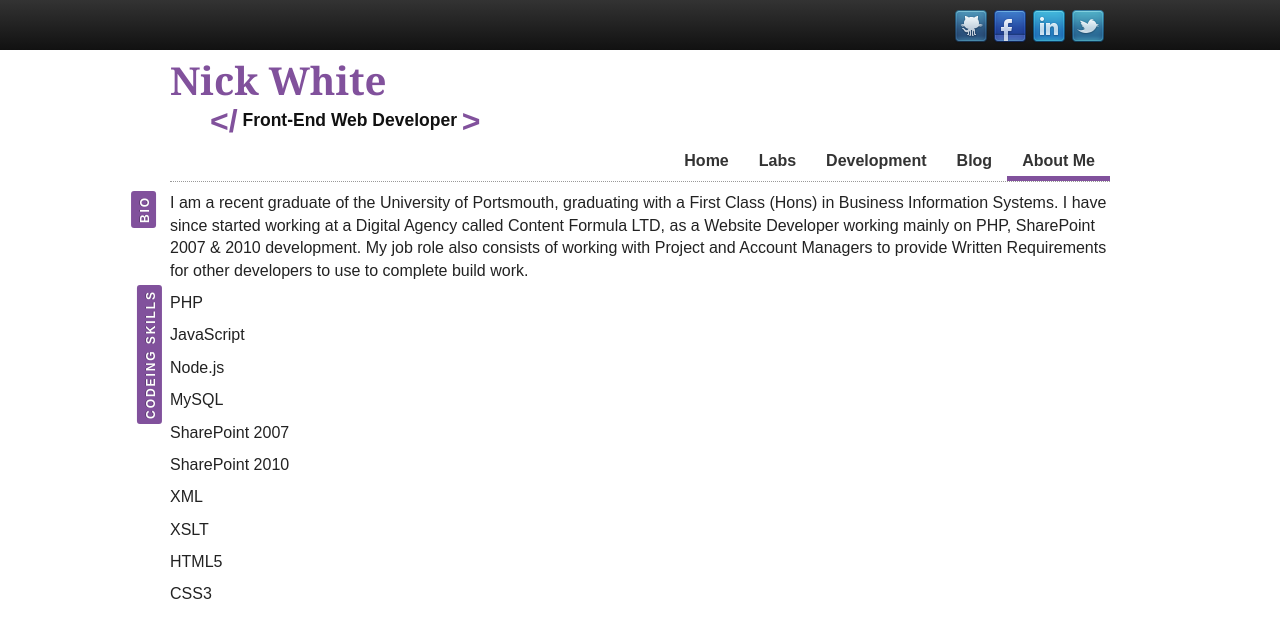
After one commit to nwhite89/Toxic-Designs, a CodeIgniter app: page /portfolio/about-me in a window 1280 px wide. The commit adds this page. Shown: the top 638 px of the page. Run offline with CodeIgniter, Linux system fonts and the light colour scheme; some libraries are stand-ins or nearby versions.

Commit message:
Start creation of About me page

```diff
--- a/application/config/config.php
+++ b/application/config/config.php
@@ -14,9 +14,9 @@
 | path to your installation.
 |
 */
-//$config['base_url']	= 'http://nickwhite.td/';
+$config['base_url']	= 'http://nickwhite.td/';
 //$config['base_url']	= 'http://192.168.0.13/ToxicDesigns/';
-$config['base_url']	= 'http://192.168.1.136/toxicd/';
+//$config['base_url']	= 'http://192.168.1.136/toxicd/';
 //$config['base_url']	= 'http://sandbox.dev/toxicd/';
 
 /*
--- /dev/null
+++ b/application/controllers/about_me.php
@@ -0,0 +1,17 @@
+<?php if ( ! defined('BASEPATH')) exit('No direct script access allowed');
+
+class About_me extends CI_Controller
+{
+	public function index()
+	{
+		$header = array(
+			'page' => 'aboutme',
+			'class' => 'about-me',
+			'title' => 'About Me',
+		);
+
+		$this->load->view('layouts/header', $header);
+		$this->load->view('about.php');
+		$this->load->view('layouts/footer');
+	}
+}
--- /dev/null
+++ b/application/core/My_Router.php
@@ -0,0 +1,8 @@
+<?php
+class MY_Router extends CI_Router
+{
+    function _set_request($segments = array()) {
+        parent::_set_request(str_replace('-', '_', $segments));
+    }
+}
+?>
--- /dev/null
+++ b/application/views/about.php
@@ -0,0 +1,25 @@
+    <div class="sixteen columns about-section">
+        <span class="label about bio">Bio</span>
+        <p>
+            I am a recent graduate of the University of Portsmouth, graduating with a First Class (Hons)
+            in Business Information Systems. I have since started working at a Digital Agency called Content Formula LTD,
+            as a Website Developer working mainly on PHP, SharePoint 2007 &amp; 2010 development. My job role also consists
+            of working with Project and Account Managers to provide Written Requirements for other developers to use to complete
+            build work.
+        </p>
+    </div>
+
+    <div class="eight columns about-section">
+        <span class="label about experience">Codeing Skills</span>
+        <p>PHP</p>
+        <p>JavaScript</p>
+        <p>Node.js</p>
+        <p>MySQL</p>
+        <p>SharePoint 2007</p>
+        <p>SharePoint 2010</p>
+        <p>XML</p>
+        <p>XSLT</p>
+        <p>HTML5</p>
+        <p>CSS3</p>
+    </div>
+</div><!--#container-->
--- a/application/views/layouts/footer.php
+++ b/application/views/layouts/footer.php
@@ -9,17 +9,12 @@
         <script src="js/easing.js"></script>
         <!--script src="//platform.twitter.com/widgets.js" type="text/javascript"></script-->
         <!-- Google Analytics: change UA-XXXXX-X to be your site's ID. -->
-        <script>
+        <!--script>
             var _gaq=[['_setAccount','UA-XXXXX-X'],['_trackPageview']];
             (function(d,t){var g=d.createElement(t),s=d.getElementsByTagName(t)[0];
             g.src=('https:'==location.protocol?'//ssl':'//www')+'.google-analytics.com/ga.js';
             s.parentNode.insertBefore(g,s)}(document,'script'));
-        </script>
-        <script>
-            $('.navi-button').on('click', function(e){
-                $('.navi-mobile').slideToggle();
-            });
-        </script>
+        </script-->
         <script>
         		$('#tweet3d li')
                 .bind({
--- a/application/views/layouts/header.php
+++ b/application/views/layouts/header.php
@@ -6,7 +6,7 @@
     <head>
         <meta charset="utf-8">
         <meta http-equiv="X-UA-Compatible" content="IE=edge,chrome=1">
-        <title>I love weener - ooorah!</title>
+        <title>Nick White Portfolio - <?php echo $title; ?></title>
         <meta name="description" content="">
         <meta name="viewport" content="width=device-width">
 
@@ -22,7 +22,7 @@
         <!--<![endif]-->
         <script src="<?php echo base_url(); ?>js/vendor/modernizr-2.6.2.min.js"></script>
     </head>
-    <body class="home">
+    <body class="<?php echo $class; ?>">
         <div class="navbar navbar-inverse">
             <div class="navbar-inner">
                 <div class="container">
@@ -34,19 +34,19 @@
                     <div class="nav-collapse collapse">
                         <ul class="nav">
                             <li class="home">
-                                <a class="home" href="#" title="I love weener - ooorah!">home</a>
+                                <a class="home" href="<?php echo base_url(); ?>" title="Home">home</a>
                             </li>
                             <li class="labs">
-                                <a class="labs" href="#" title="I love weener - ooorah!">labs</a>
+                                <a class="labs" href="#" title="Labs">labs</a>
                             </li>
                             <li class="development">
-                                <a class="development" href="#" title="I love weener - ooorah!">development</a>
+                                <a class="development" href="#" title="Development">development</a>
                             </li>
                             <li class="blog">
-                                <a class="blog" href="#" title="I love weener - ooorah!">blog</a>
+                                <a class="blog" href="#" title="Blog">blog</a>
                             </li>
                             <li class="about-me">
-                                <a class="about-me" href="#" title="I love weener - ooorah!">about me</a>
+                                <a class="about-me" href="<?php echo base_url(); ?>/about-me" title="About me">about me</a>
                             </li>
                         </ul>
                     </div>
@@ -63,3 +63,27 @@
                 </div>
             </div>
         </div>
+        <div class="container">
+            <div class="sixteen columns header">
+                <h1>nick white</h1>
+                <h4><span>&lt;&#47;</span> front-end web developer <span>&gt;</span></h4>
+            </div>
+            <div class="sixteen columns navi">
+                <ul>
+                    <li>
+                        <a class="home" href="<?php echo base_url(); ?>" title="Home">home</a>
+                    </li>
+                    <li>
+                        <a class="labs" href="#" title="Labs">labs</a>
+                    </li>
+                    <li>
+                        <a class="development" href="#" title="Development">development</a>
+                    </li>
+                    <li>
+                        <a class="blog" href="#" title="Blog">blog</a>
+                    </li>
+                    <li>
+                        <a class="about-me" href="<?php echo base_url(); ?>about-me" title="About Me">about me</a>
+                    </li>
+                </ul>
+            </div>
--- a/css/style.css
+++ b/css/style.css
@@ -233,6 +233,7 @@ html, button, input, select, textarea {
 	/* -- Navigation -- */
 	.navi {
 		border-bottom: 1px dotted #999;
+		margin-bottom: 10px;
 	}
 	.navi ul {
 		list-style-type: none;
@@ -291,6 +292,7 @@ html, button, input, select, textarea {
 @media only screen and (max-width: 767px) {
 	.header {
 		border-bottom: 1px dotted #999;
+		margin-bottom: 10px!important;
 	}
 	#tweets {
 		margin-top: 20px;
@@ -399,3 +401,33 @@ html, button, input, select, textarea {
 	filter: progid:DXImageTransform.Microsoft.gradient(startColorstr='#ff333333', endColorstr='#ff111111', GradientType=0);
 	border-color: #252525;
 }
+.about-section {
+	position: relative;
+}
+.label.about {
+	position: absolute;
+	display: inline;
+	top: 5px;
+	left: -45px;
+	background: #81519c;
+	font-style: normal;
+	padding: 8px 5px 5px;
+	color: #fff;
+	text-transform: uppercase;
+	font-size: 12px;
+	letter-spacing: .16em;
+	line-height: 12px;
+	transform: rotate(-90deg);
+	-ms-transform: rotate(-90deg); /* IE 9 */
+	-webkit-transform: rotate(-90deg); /* Safari and Chrome */
+	-o-transform: rotate(-90deg); /* Opera */
+	-moz-transform: rotate(-90deg); /* Firefox */
+}
+.label.about.twitter {
+	left: -60px;
+	top: 20px;
+}
+.label.about.experience {
+	top: 50px;
+	left: -90px;
+}
--- a/twitterCronjob.php
+++ b/twitterCronjob.php
@@ -19,7 +19,7 @@ foreach ($hastags as $key => $value)
 
 	foreach ($results as $tweet) {
 		$tweetDate = date("d/m/Y", strtotime($tweet->created_at));
-		echo $tweetDate . $tweet->text . "<br /><br />" . str_replace("'", $tweet->text) . "<br /><br />";
+		//echo $tweetDate . $tweet->text . "<br /><br />" . str_replace("'", '', $tweet->text) . "<br /><br />";
 		mysql_query("INSERT INTO td_tweet_cache (hashtag, date, text, user) VALUES ('$value', '$tweetDate', '".addslashes($tweet->text)."', '$tweet->from_user')") or die(mysql_error());  ;
 	}
 }
```
Also changed, not shown: application/controllers/home.php (+6 -17 lines), application/views/home.php (+0 -24 lines), .htaccess (added).
